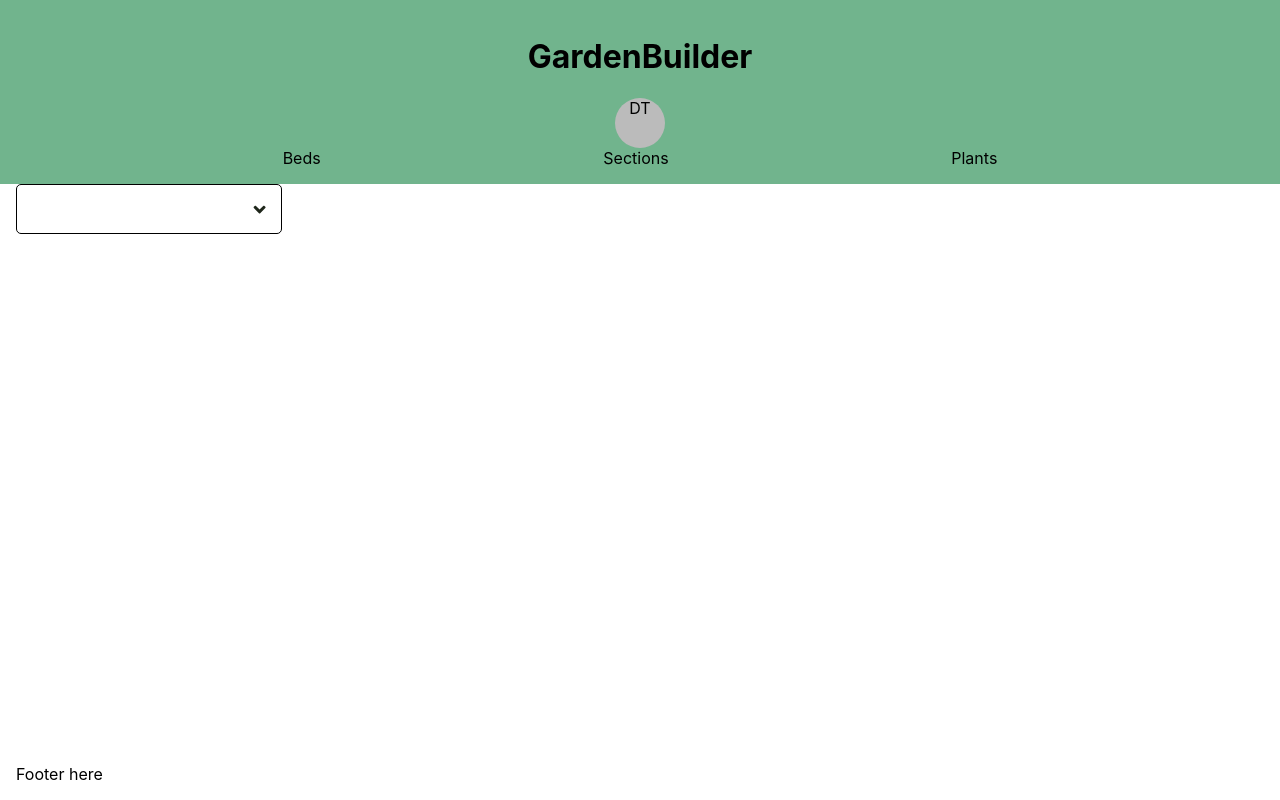
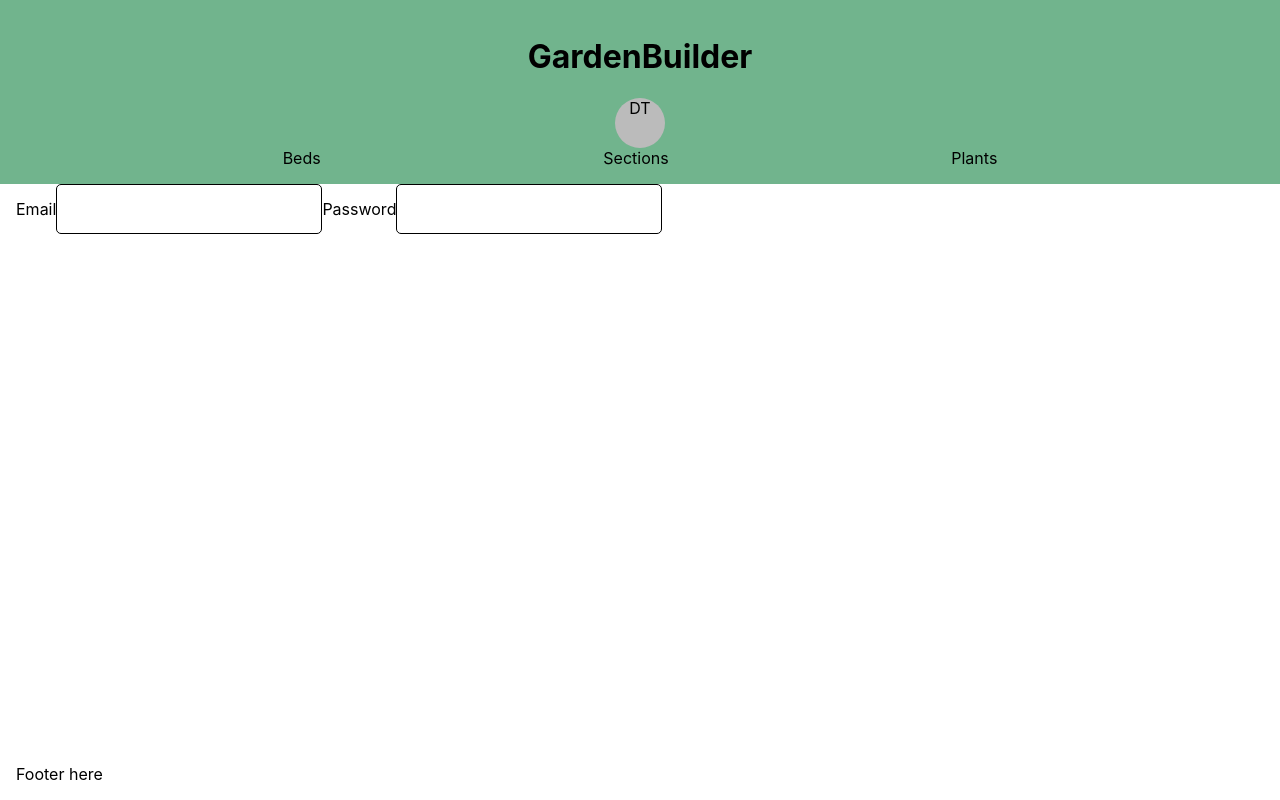
Before and after one commit to gardenbuilder-app/gardenbuilder-frontend, a React (Create React App) app: page / in a window 1280 px wide. Built offline with nearby package versions, Linux system fonts and the light colour scheme; no server answers.

Commit message:
filled out component

```diff
--- a/src/pages/Login.js
+++ b/src/pages/Login.js
@@ -1,15 +1,16 @@
-import React from 'react'
-import styled from 'styled-components'
-import { InputWithOptions } from '../components'
+import React from "react"
+import styled from "styled-components"
+import { Input } from "../components"
 
-const StyledForm = styled.form`
+const StyledForm = styled.form``
 
-`
-
-export function Login () {
+export function Login() {
   return (
-    <StyledForm >
-      <InputWithOptions />
+    <StyledForm>
+      <label htmlFor="email">Email</label>
+      <Input name="email" />
+      <label htmlFor="password">Password</label>
+      <Input name="password" />
     </StyledForm>
   )
 }
```
